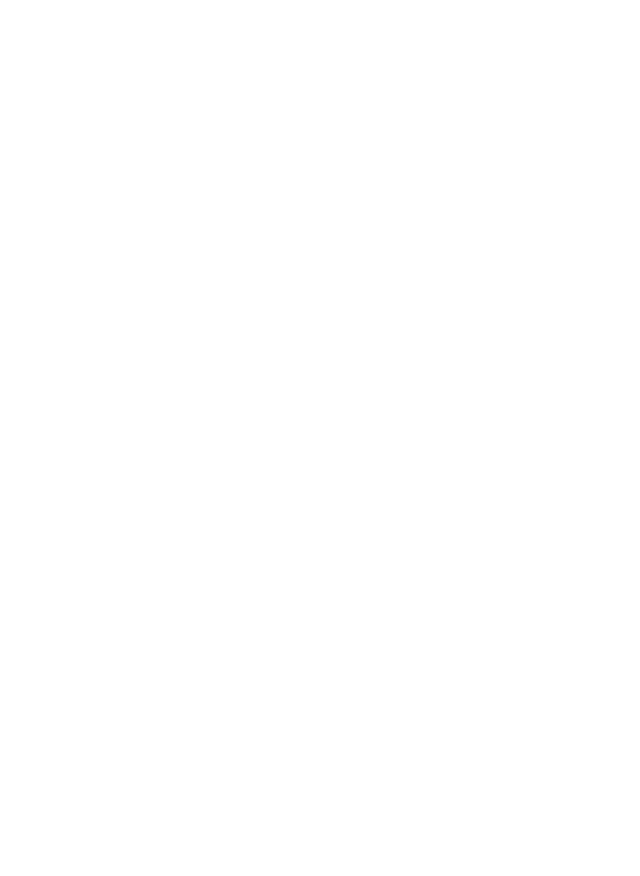
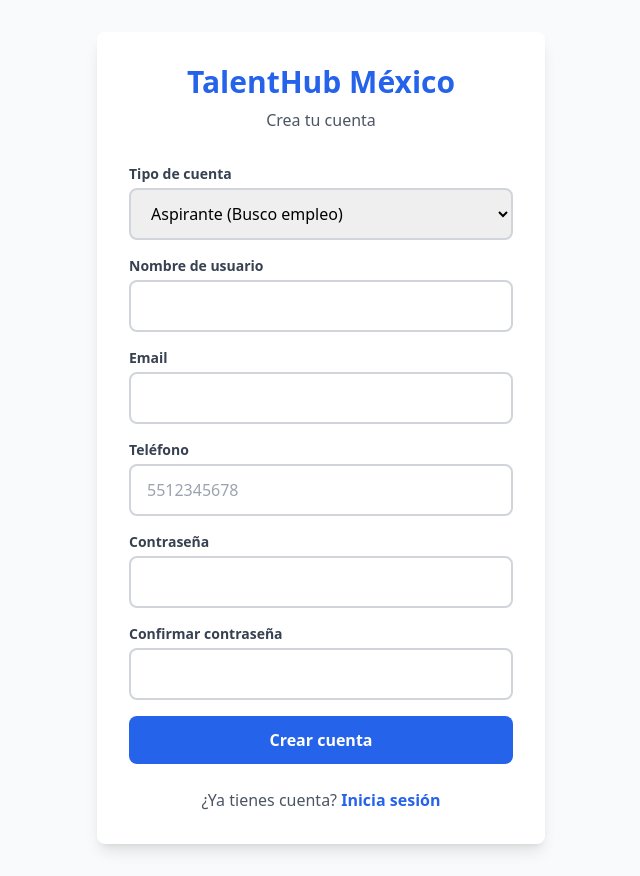
Before and after one commit to Mshkp/talenthub-mexico, a React (Create React App) app in the folder frontend/: page /register in a window 1280 px wide. Before the commit this address had no page. Shown: the whole page, without its empty margins (319-959 px from the left). Before the commit the page ends 800 px from the top, so only its background shows below. Built offline with nearby package versions, Linux system fonts and the light colour scheme.

Commit message:
Sistema de registro de usuarios implementado y funcionando correctamente

```diff
--- a/frontend/src/App.tsx
+++ b/frontend/src/App.tsx
@@ -2,6 +2,7 @@
 import { BrowserRouter as Router, Routes, Route } from 'react-router-dom';
 import Home from './pages/Home';
 import Login from './pages/Login';
+import Register from './pages/Register';
 import Vacantes from './pages/Vacantes';
 
 function App() {
@@ -10,6 +11,7 @@
       <Routes>
         <Route path="/" element={<Home />} />
         <Route path="/login" element={<Login />} />
+        <Route path="/register" element={<Register />} />
         <Route path="/vacantes" element={<Vacantes />} />
       </Routes>
     </Router>
--- /dev/null
+++ b/frontend/src/pages/Register.tsx
@@ -0,0 +1,172 @@
+import React, { useState } from 'react';
+import { Link, useNavigate } from 'react-router-dom';
+import api from '../services/api';
+
+const Register: React.FC = () => {
+  const navigate = useNavigate();
+  const [formData, setFormData] = useState({
+    username: '',
+    email: '',
+    password: '',
+    password2: '',
+    tipo: 'aspirante',
+    telefono: ''
+  });
+  const [error, setError] = useState('');
+  const [loading, setLoading] = useState(false);
+
+  const handleChange = (e: React.ChangeEvent<HTMLInputElement | HTMLSelectElement>) => {
+    setFormData({
+      ...formData,
+      [e.target.name]: e.target.value
+    });
+  };
+
+  const handleSubmit = async (e: React.FormEvent) => {
+    e.preventDefault();
+    setError('');
+
+    if (formData.password !== formData.password2) {
+      setError('Las contraseñas no coinciden');
+      return;
+    }
+
+    setLoading(true);
+    try {
+      await api.post('/auth/register/', {
+        username: formData.username,
+        email: formData.email,
+        password: formData.password,
+        tipo: formData.tipo,
+        telefono: formData.telefono
+      });
+      alert('¡Registro exitoso! Ahora puedes iniciar sesión');
+      navigate('/login');
+    } catch (err: any) {
+      setError(err.response?.data?.message || 'Error al registrarse');
+      setLoading(false);
+    }
+  };
+
+  return (
+    <div className="min-h-screen bg-gray-50 flex items-center justify-center px-4 py-8">
+      <div className="max-w-md w-full bg-white rounded-lg shadow-lg p-8">
+        <div className="text-center mb-8">
+          <h1 className="text-3xl font-bold text-talenthub-blue mb-2">TalentHub México</h1>
+          <p className="text-gray-600">Crea tu cuenta</p>
+        </div>
+
+        {error && (
+          <div className="bg-red-100 border border-red-400 text-red-700 px-4 py-3 rounded mb-4">
+            {error}
+          </div>
+        )}
+
+        <form onSubmit={handleSubmit} className="space-y-4">
+          <div>
+            <label className="block text-sm font-semibold text-talenthub-gray mb-1">
+              Tipo de cuenta
+            </label>
+            <select
+              name="tipo"
+              value={formData.tipo}
+              onChange={handleChange}
+              className="w-full px-4 py-3 border-2 border-gray-300 rounded-lg focus:border-talenthub-blue focus:outline-none transition"
+              required
+            >
+              <option value="aspirante">Aspirante (Busco empleo)</option>
+              <option value="empresa">Empresa (Publico vacantes)</option>
+            </select>
+          </div>
+
+          <div>
+            <label className="block text-sm font-semibold text-talenthub-gray mb-1">
+              Nombre de usuario
+            </label>
+            <input
+              type="text"
+              name="username"
+              value={formData.username}
+              onChange={handleChange}
+              className="w-full px-4 py-3 border-2 border-gray-300 rounded-lg focus:border-talenthub-blue focus:outline-none transition"
+              required
+            />
+          </div>
+
+          <div>
+            <label className="block text-sm font-semibold text-talenthub-gray mb-1">
+              Email
+            </label>
+            <input
+              type="email"
+              name="email"
+              value={formData.email}
+              onChange={handleChange}
+              className="w-full px-4 py-3 border-2 border-gray-300 rounded-lg focus:border-talenthub-blue focus:outline-none transition"
+              required
+            />
+          </div>
+
+          <div>
+            <label className="block text-sm font-semibold text-talenthub-gray mb-1">
+              Teléfono
+            </label>
+            <input
+              type="tel"
+              name="telefono"
+              value={formData.telefono}
+              onChange={handleChange}
+              className="w-full px-4 py-3 border-2 border-gray-300 rounded-lg focus:border-talenthub-blue focus:outline-none transition"
+              placeholder="5512345678"
+            />
+          </div>
+
+          <div>
+            <label className="block text-sm font-semibold text-talenthub-gray mb-1">
+              Contraseña
+            </label>
+            <input
+              type="password"
+              name="password"
+              value={formData.password}
+              onChange={handleChange}
+              className="w-full px-4 py-3 border-2 border-gray-300 rounded-lg focus:border-talenthub-blue focus:outline-none transition"
+              required
+            />
+          </div>
+
+          <div>
+            <label className="block text-sm font-semibold text-talenthub-gray mb-1">
+              Confirmar contraseña
+            </label>
+            <input
+              type="password"
+              name="password2"
+              value={formData.password2}
+              onChange={handleChange}
+              className="w-full px-4 py-3 border-2 border-gray-300 rounded-lg focus:border-talenthub-blue focus:outline-none transition"
+              required
+            />
+          </div>
+
+          <button
+            type="submit"
+            disabled={loading}
+            className="w-full bg-talenthub-blue text-white py-3 rounded-lg font-semibold hover:bg-blue-700 transition disabled:bg-gray-400"
+          >
+            {loading ? 'Registrando...' : 'Crear cuenta'}
+          </button>
+        </form>
+
+        <p className="text-center text-gray-600 mt-6">
+          ¿Ya tienes cuenta?{' '}
+          <Link to="/login" className="text-talenthub-blue font-semibold hover:underline">
+            Inicia sesión
+          </Link>
+        </p>
+      </div>
+    </div>
+  );
+};
+
+export default Register;
```
Also changed, not shown: 2 other files (tests, documents, lock files or other folders).
